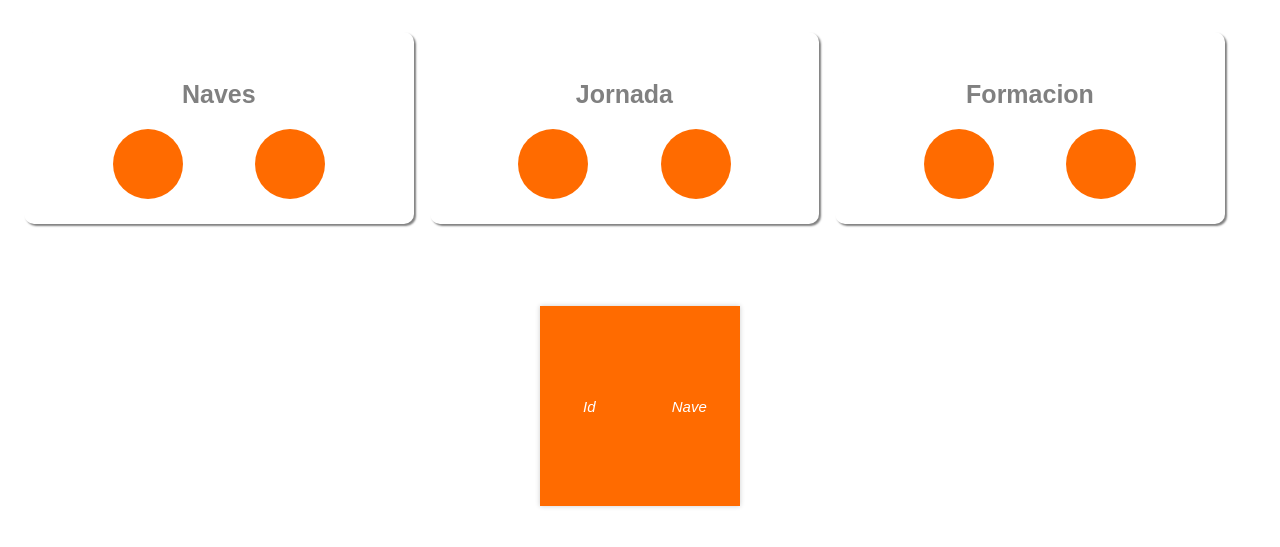
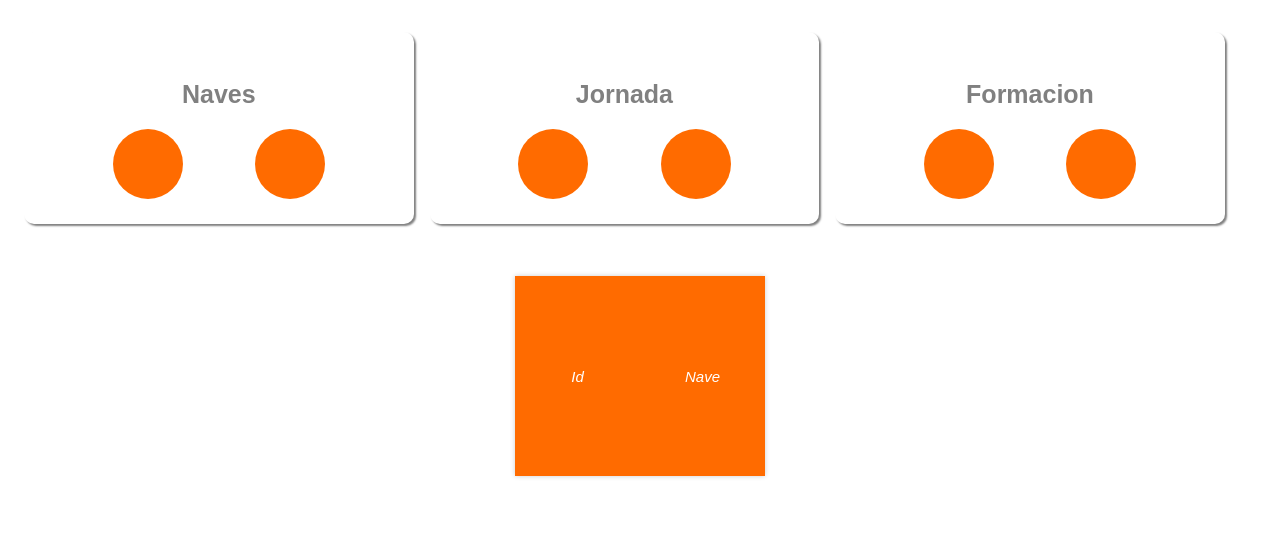
Before and after one commit to davidstivenmerchan/contruccion, a PHP site: page /Roles/admi/pag_admin/ambientes.php in a window 1280 px wide. Shown: the top 547 px of the page. Run offline with PHP 8.4, Linux system fonts and the light colour scheme; data that the repository does not hold is empty.

Commit message:
iconos de usuario

```diff
--- a/css/mostrar_tablas.css
+++ b/css/mostrar_tablas.css
@@ -33,8 +33,8 @@
     text-align: center;
 }
 .tablausu{
-    margin: 50px;
-    width: 200px;
+    margin: 20px;
+    width: 250px;
     height: 200px;
     Border-spacing:0;
     background: white;
@@ -87,7 +87,7 @@
     color: black;
 
     width: 30px;
-    padding: 5px 5px;
+    padding: 5px 2px;
 }
 
 .tablamatri .matricula{
@@ -98,6 +98,7 @@
 
     font-size: 20px;
     cursor: pointer;
+    color: black;
 
 }
 .ico:hover{
@@ -108,5 +109,5 @@
 
 }
 .imgss *{
-    margin: 10px;
+    margin: 5px;
 }
```
